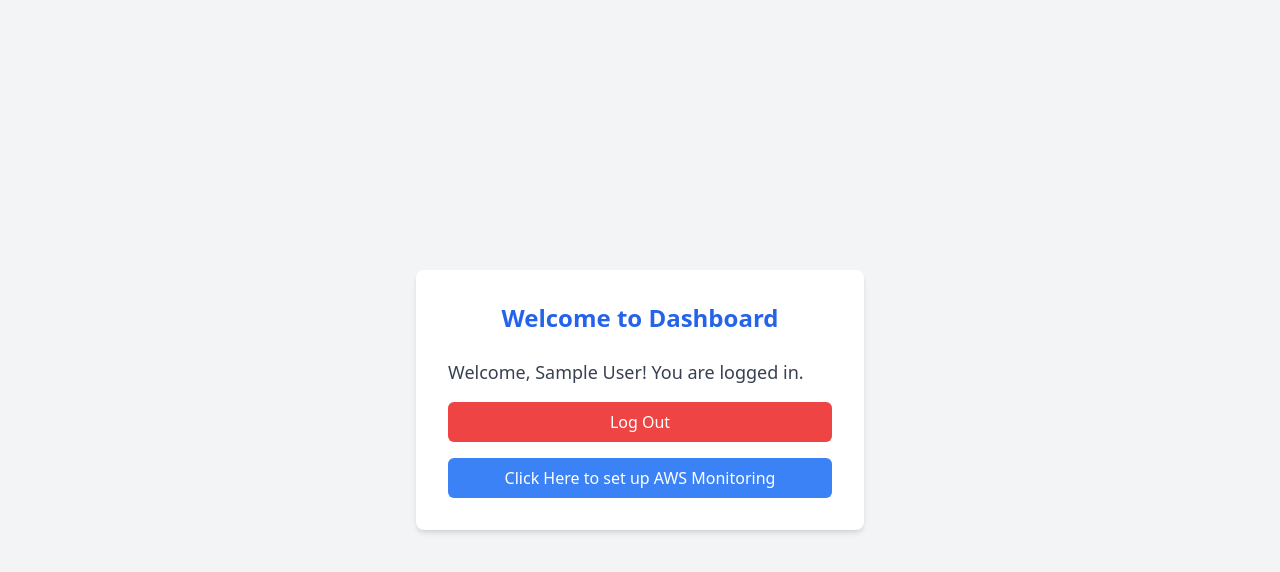
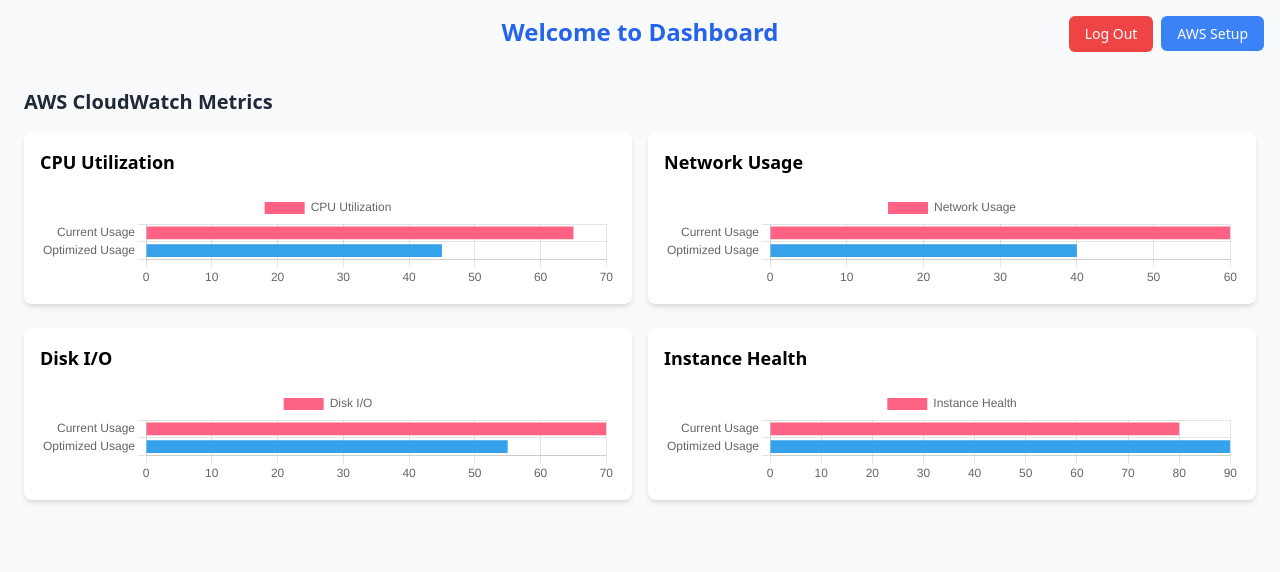
Before and after one commit to hrushipandit/OptiCloud, a Next.js app in the folder Frontend/my-next-app/: page /dashboard in a window 1280 px wide. Shown: the top 572 px of the page. Built offline with nearby package versions, Linux system fonts and the light colour scheme; no server answers; sample sign-in values are in the browser's storage.

Commit message:
Dashboard Changes

```diff
--- a/Frontend/my-next-app/package.json
+++ b/Frontend/my-next-app/package.json
@@ -9,10 +9,12 @@
     "lint": "next lint"
   },
   "dependencies": {
+    "chart.js": "^4.4.4",
     "my-next-app": "file:",
     "next": "14.2.13",
     "next-auth": "^4.24.8",
     "react": "^18",
+    "react-chartjs-2": "^5.2.0",
     "react-dom": "^18"
   },
   "devDependencies": {
--- a/Frontend/my-next-app/src/pages/dashboard.tsx
+++ b/Frontend/my-next-app/src/pages/dashboard.tsx
@@ -1,8 +1,44 @@
 import Link from "next/link";
 import { signIn, signOut, useSession } from "next-auth/react";
 import { useRouter } from "next/router";
-import React, { useEffect, useState } from "react";
+import React, { useEffect } from "react";
+import { Bar } from "react-chartjs-2";
+import {
+  Chart as ChartJS,
+  CategoryScale,
+  LinearScale,
+  BarElement,
+  Title,
+  Tooltip,
+  Legend,
+} from "chart.js";
 
+// Register Chart.js components
+ChartJS.register(CategoryScale, LinearScale, BarElement, Title, Tooltip, Legend);
+
+// Dummy data for the API response
+const dummyData = {
+  CPUUtilization: { current: 65, optimized: 45 },
+  DiskIO: { current: 70, optimized: 55 },
+  NetworkUsage: { current: 60, optimized: 40 },
+  InstanceHealth: { current: 80, optimized: 90 },
+};
+
+// Function to generate chart data
+const getChartData = (label: string, current: number, optimized: number) => {
+  return {
+    labels: ["Current Usage", "Optimized Usage"],
+    datasets: [
+      {
+        label,
+        data: [current, optimized],
+        backgroundColor: ["#FF6384", "#36A2EB"], // Colors for bars
+      },
+    ],
+  };
+};
+
+// Define the User interface for TypeScript
 interface User {
   name?: string | null;
   email?: string | null;
@@ -10,74 +46,140 @@
   id?: string;
 }
 
+// Function to send user data to the backend
 async function sendDataToBackend(user: User) {
   try {
-    const response = await fetch('http://localhost:8000/user-data/', {
-        method: 'POST',
-        headers: {
-            'Content-Type': 'application/json',
-        },
-        body: JSON.stringify({ user }),
+    const response = await fetch("http://localhost:8000/user-data/", {
+      method: "POST",
+      headers: {
+        "Content-Type": "application/json",
+      },
+      body: JSON.stringify({ user }),
     });
     if (!response.ok) {
-        throw new Error(`HTTP error! status: ${response.status}`);
+      throw new Error(`HTTP error! status: ${response.status}`);
     }
     const data = await response.json();
-    console.log('Data posted successfully', data);
+    console.log("Data posted successfully", data);
   } catch (error) {
-    console.error('Error posting data:', error);
+    console.error("Error posting data:", error);
   }
 }
 
+// Dashboard component
 export default function Dashboard() {
-  const { data: session, status } = useSession();
-  const router = useRouter();
+  const { data: session, status } = useSession(); // Get session and status from next-auth
+  const router = useRouter(); // For redirection
 
+  // Handle session data on component mount
   useEffect(() => {
     const handleSessionData = async () => {
       if (status === "authenticated" && session?.user) {
         console.log("Authenticated Session Data:", session.user);
-        await sendDataToBackend(session.user);
+        await sendDataToBackend(session.user); // Send user data to backend
       } else if (status === "unauthenticated") {
-        router.push("/api/auth/signin");
+        router.push("/api/auth/signin"); // Redirect to sign-in if unauthenticated
       }
     };
 
     handleSessionData();
   }, [session, status, router]);
 
+  // Loading state while session is being checked
   if (status === "loading") {
     return <div>Loading...</div>; // Optionally provide a better loading indicator
   }
 
   return (
-    <div className="min-h-screen bg-gray-100 flex items-center justify-center p-6">
-      <main className="bg-white p-8 rounded-lg shadow-md w-full max-w-md">
-        <h1 className="text-2xl font-semibold mb-6 text-center text-blue-600">
-          Welcome to Dashboard
-        </h1>
-        {session ? (
-          <div className="space-y-4">
-            <p className="text-lg text-gray-700">
-              Welcome, {session.user?.name || 'Guest'}! You are logged in.
-            </p>
+    <div className="min-h-screen bg-gray-100 flex flex-col">
+      {/* Header Section */}
+      <header className="relative p-4 bg-gray-50">
+        {/* Buttons in the top-right corner */}
+        {session && (
+          <div className="absolute top-4 right-4 space-x-2">
             <button
               onClick={() => signOut()}
-              className="w-full bg-red-500 text-white py-2 rounded-md hover:bg-red-600 transition"
+              className="bg-red-500 text-white px-4 py-2 rounded-md text-sm hover:bg-red-600 transition"
             >
               Log Out
             </button>
             <Link href="/aws-setup" legacyBehavior>
-              <a className="block w-full bg-blue-500 text-white py-2 rounded-md text-center hover:bg-blue-600 transition">
-                Click Here to set up AWS Monitoring
+              <a className="bg-blue-500 text-white px-4 py-2 rounded-md text-sm hover:bg-blue-600 transition">
+                AWS Setup
               </a>
             </Link>
           </div>
-        ) : (
-          <div>
-            <p className="text-lg text-gray-700">Redirecting to login...</p>
+        )}
+        {/* Welcome message in the center */}
+        <h1 className="text-2xl font-semibold text-center text-blue-600">
+          Welcome to Dashboard
+        </h1>
+      </header>
+
+      {/* Main Content - Dashboard Section */}
+      <main className="flex-grow p-6 bg-gray-50">
+        <h2 className="text-xl font-semibold mb-4 text-gray-800">AWS CloudWatch Metrics</h2>
+
+        {/* Split the screen into two halves */}
+        <div className="flex space-x-4">
+          {/* Left Side - CPU Utilization and Disk I/O */}
+          <div className="w-1/2">
+            {/* CPU Utilization Graph */}
+            <div className="bg-white shadow-md rounded-lg p-4 mb-6">
+              <h3 className="text-lg font-semibold mb-4">CPU Utilization</h3>
+              <Bar
+                data={getChartData(
+                  "CPU Utilization",
+                  dummyData.CPUUtilization.current,
+                  dummyData.CPUUtilization.optimized
+                )}
+                options={{ indexAxis: "y" }}
+                height={50}
+              />
+            </div>
+
+            {/* Disk I/O Graph */}
+            <div className="bg-white shadow-md rounded-lg p-4 mb-6">
+              <h3 className="text-lg font-semibold mb-4">Disk I/O</h3>
+              <Bar
+                data={getChartData("Disk I/O", dummyData.DiskIO.current, dummyData.DiskIO.optimized)}
+                options={{ indexAxis: "y" }}
+                height={50}
+              />
+            </div>
           </div>
-        )}
+
+          {/* Right Side - Network Usage and Instance Health */}
+          <div className="w-1/2">
+            {/* Network Usage Graph */}
+            <div className="bg-white shadow-md rounded-lg p-4 mb-6">
+              <h3 className="text-lg font-semibold mb-4">Network Usage</h3>
+              <Bar
+                data={getChartData(
+                  "Network Usage",
+                  dummyData.NetworkUsage.current,
+                  dummyData.NetworkUsage.optimized
+                )}
+                options={{ indexAxis: "y" }}
+                height={50}
+              />
+            </div>
+
+            {/* Instance Health Graph */}
+            <div className="bg-white shadow-md rounded-lg p-4 mb-6">
+              <h3 className="text-lg font-semibold mb-4">Instance Health</h3>
+              <Bar
+                data={getChartData(
+                  "Instance Health",
+                  dummyData.InstanceHealth.current,
+                  dummyData.InstanceHealth.optimized
+                )}
+                options={{ indexAxis: "y" }}
+                height={50}
+              />
+            </div>
+          </div>
+        </div>
       </main>
     </div>
   );
```
Also changed, not shown: 1 other file (tests, documents, lock files or other folders).
